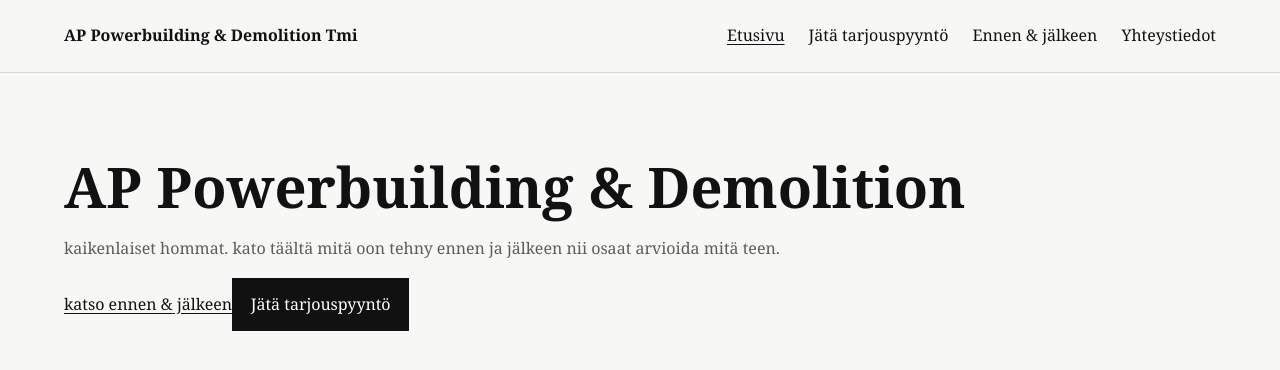
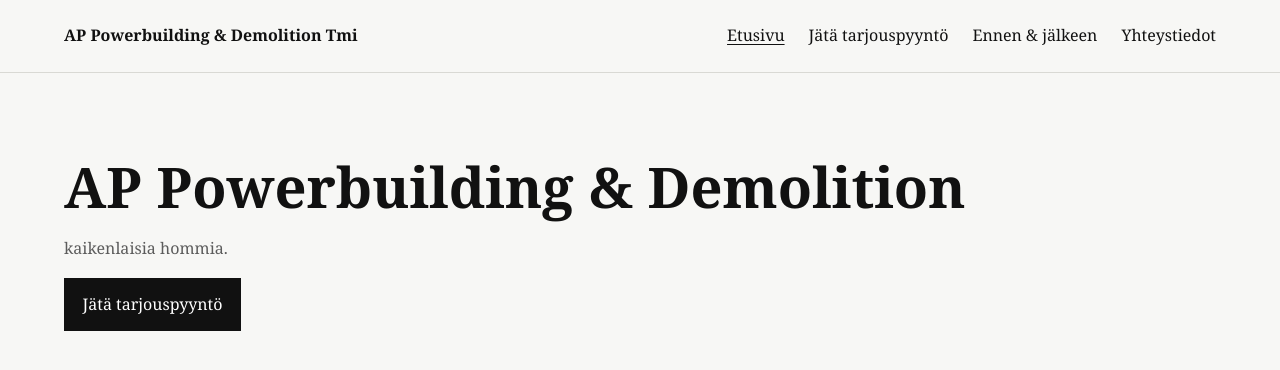
Before and after one commit to eeputti/aaron-nettisivut, a Next.js app: page / in a window 1280 px wide. Shown: the top 370 px of the page. Built offline with nearby package versions, Linux system fonts and the light colour scheme.

Commit message:
initial website

```diff
--- a/app/page.tsx
+++ b/app/page.tsx
@@ -7,13 +7,7 @@ export default function HomePage() {
       <main className="section">
         <div className="container page-block flow homepage-intro">
           <h1>AP Powerbuilding &amp; Demolition</h1>
-          <p className="lead">
-            kaikenlaiset hommat. kato täältä mitä oon tehny ennen ja jälkeen
-            nii osaat arvioida mitä teen.
-          </p>
-          <a className="text-link" href="/ennen-jalkeen">
-            katso ennen &amp; jälkeen
-          </a>
+          <p className="lead">kaikenlaisia hommia.</p>
           <a className="button-link" href="/tarjouspyynto">
             Jätä tarjouspyyntö
           </a>
```
